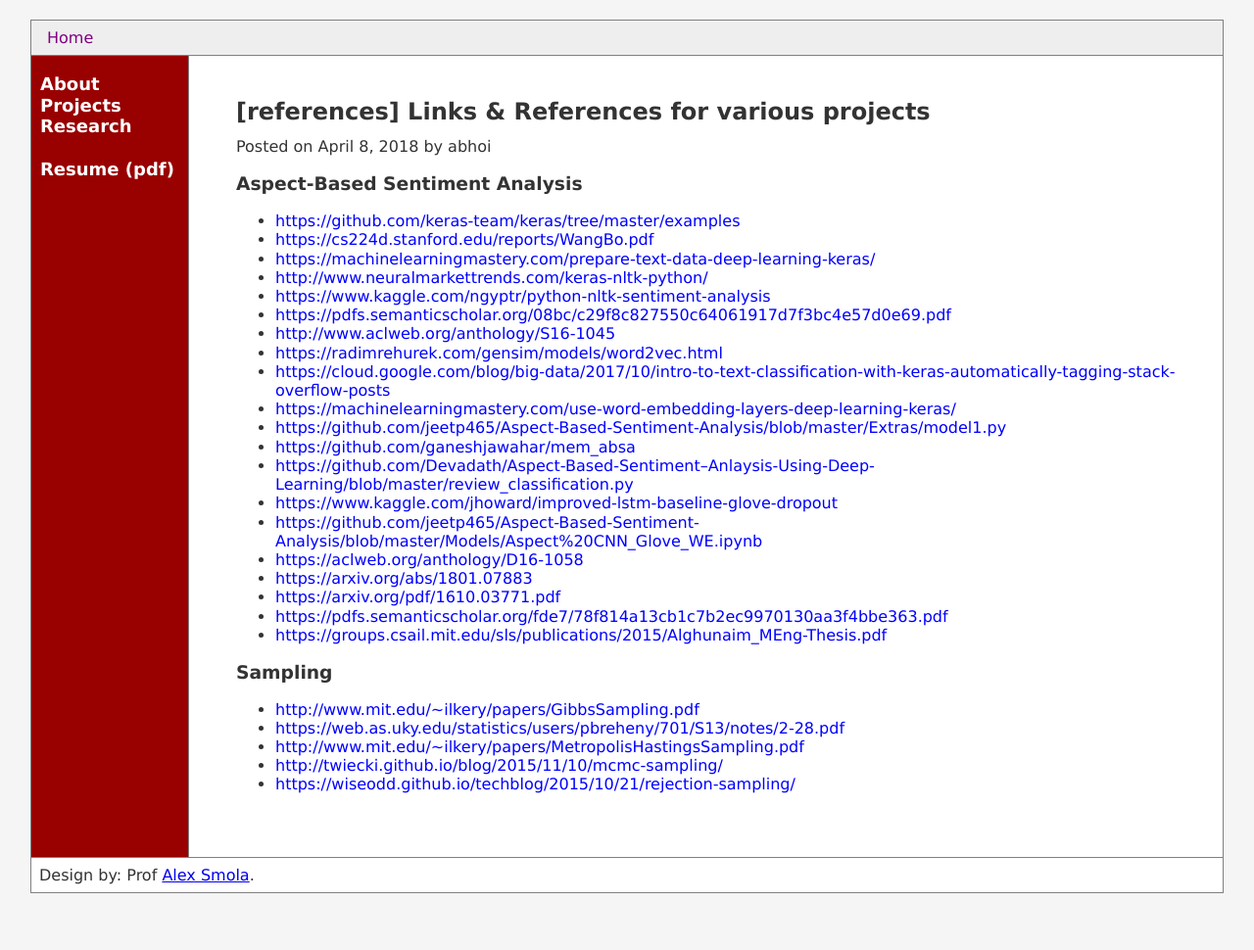
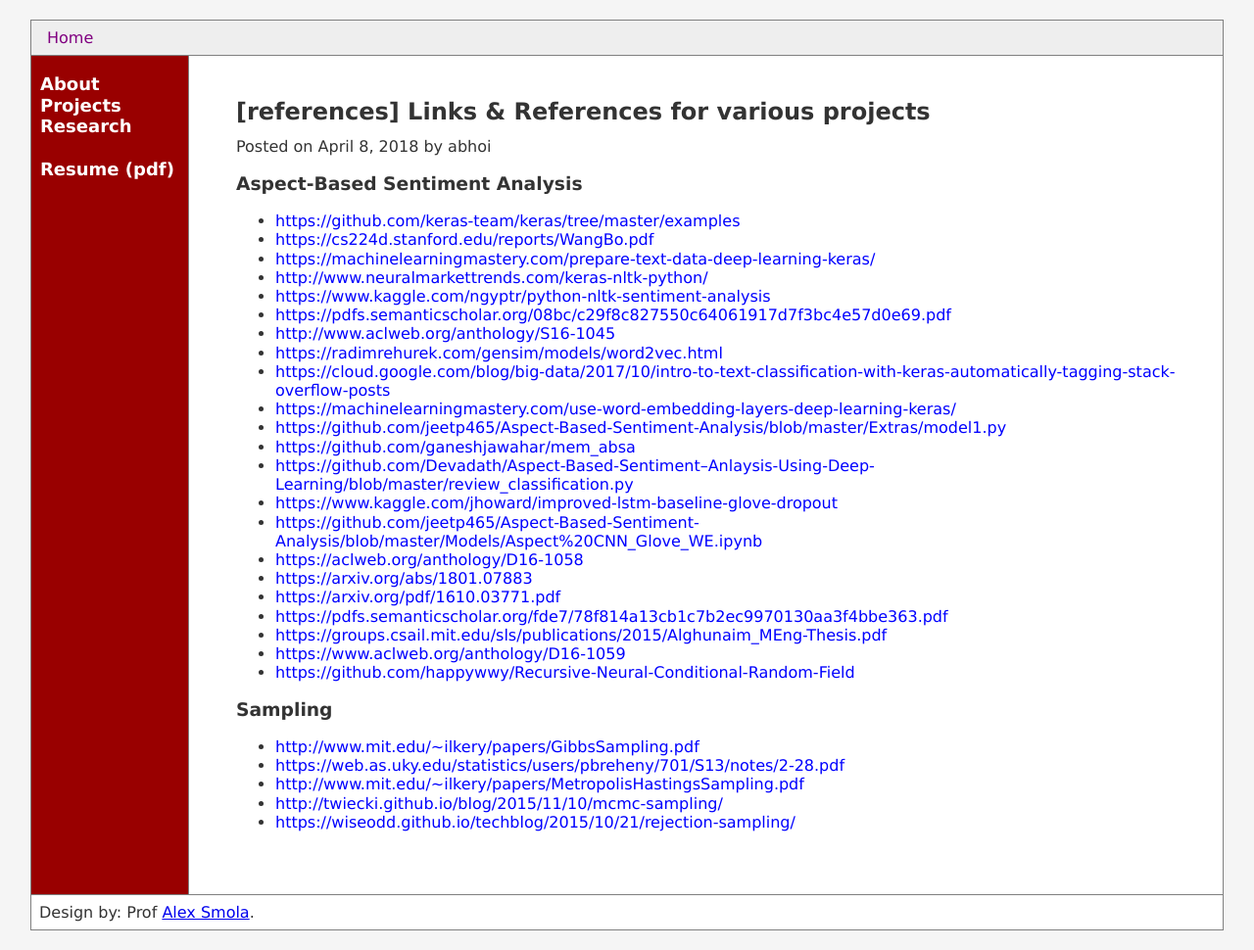
Before and after one commit to adibrahman007/abhoi.github.io, a Jekyll site: the page built from _posts/2018-04-08-references.md, in a window 1280 px wide. Shown: the whole page at 98% size. Built offline with Jekyll 4.4.1, drawn with Linux system fonts in a browser that asks for light colours; a script that is not in the unit is left out; before the commit the page ends 932 px from its top, so only the background shows below that; some of the changed lines change nothing that is shown.

Commit message:
Update and rename 2018-04-08-Links.md to 2018-04-08-references.md

```diff
--- a/_posts/2018-04-08-Links.md
+++ b/_posts/2018-04-08-references.md
@@ -29,6 +29,8 @@ author: abhoi
 - [https://arxiv.org/pdf/1610.03771.pdf](https://arxiv.org/pdf/1610.03771.pdf)
 - [https://pdfs.semanticscholar.org/fde7/78f814a13cb1c7b2ec9970130aa3f4bbe363.pdf](https://pdfs.semanticscholar.org/fde7/78f814a13cb1c7b2ec9970130aa3f4bbe363.pdf)
 - [https://groups.csail.mit.edu/sls/publications/2015/Alghunaim_MEng-Thesis.pdf](https://groups.csail.mit.edu/sls/publications/2015/Alghunaim_MEng-Thesis.pdf)
+- [https://www.aclweb.org/anthology/D16-1059](https://www.aclweb.org/anthology/D16-1059)
+- [https://github.com/happywwy/Recursive-Neural-Conditional-Random-Field](https://github.com/happywwy/Recursive-Neural-Conditional-Random-Field)
 
 ### Sampling
 
```
